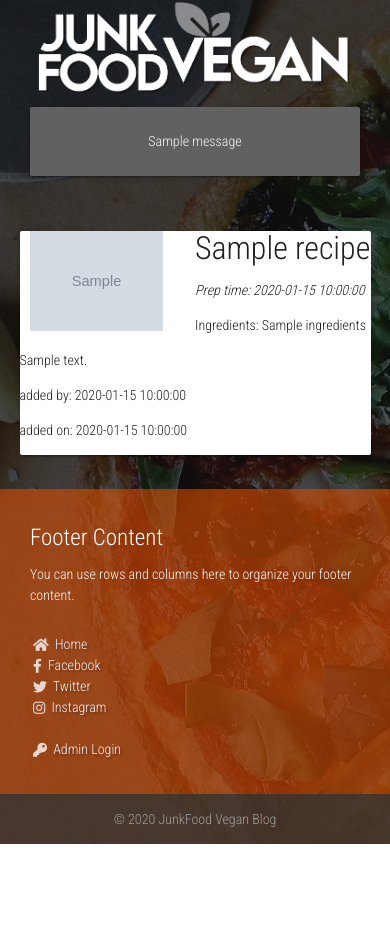
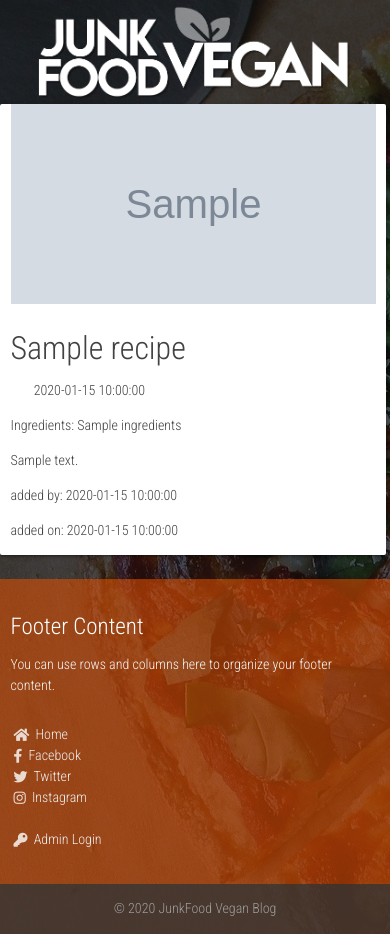
Before and after one commit to RoryBr1/Milestone-3, a Flask app: page / in a window 390 px wide. Before the commit the page ends 844 px from the top, so only its background shows below. Run offline with Flask 2, Linux system fonts and the light colour scheme; grey boxes marked "Sample" are stand-in pictures; one stand-in notice (Sample message) is shown; a database or web service that is not in the repository returns one stand-in record (values such as "Sample title"); some libraries are stand-ins or nearby versions.

Commit message:
html files renamed for convention. deletion flash message now displays deleted document name. added show-recipe.html and basic functionality. beautify formatted files.

```diff
--- a/app.py
+++ b/app.py
@@ -24,6 +24,7 @@ mongo = PyMongo(app)
 def get_recipes():
     recipes = list(mongo.db.recipes.find())
     return render_template("recipes.html", recipes=recipes)
+
 
 @app.route("/admin_login", methods=["GET", "POST"])
 def admin_login():
@@ -84,7 +85,7 @@ def logout():
     # remove user from session cookie
     flash("You have been logged out")
     session.pop("user")
-    return redirect(url_for("get_recipes"))
+    return redirect(url_for("get-recipes"))
 
 
 @app.route("/add_recipe", methods=["GET", "POST"])
@@ -103,18 +104,24 @@ def add_recipe():
         recipe_name = request.form.get("recipe_name").title()
         mongo.db.recipes.insert_one(recipe)
         flash(recipe_name + " added successfully.")
-        return redirect(url_for("get_recipes"))
+        return redirect(url_for("get-recipes"))
 
     categories = mongo.db.categories.find()
     prep_times = mongo.db.prep_times.find()
     return render_template("add-recipe.html", categories=categories, prep_times=prep_times)
 
 
-@app.route("/delete_recipe/<recipe_id>")
-def delete_recipe(recipe_id):
+@app.route("/delete_recipe/<recipe_id>/<recipe_name>")
+def delete_recipe(recipe_id, recipe_name):
     mongo.db.recipes.remove({"_id": ObjectId(recipe_id)})
-    flash(" deleted successfully")
-    return redirect(url_for("get_recipes"))
+    flash(recipe_name + " has been deleted")
+    return redirect(url_for("get-recipes"))
+
+
+@app.route("/show_recipe/<recipe_id>")
+def show_recipe(recipe_id):
+    recipe = mongo.db.recipes.find_one({"_id" : ObjectId(recipe_id)})
+    return render_template("show-recipe.html", recipe=recipe)
 
 
 if __name__ == "__main__":
--- a/static/css/style.css
+++ b/static/css/style.css
@@ -7,6 +7,10 @@
      display: flex;
      min-height: 100vh;
      flex-direction: column;
+ }
+
+ button {
+     font-family: "Roboto Condensed", sans-serif;
  }
 
  main {
@@ -20,11 +24,75 @@
      line-height: 100px;
      padding-left: 10%;
      padding-right: 10%;
+     padding-top: 5px;
  }
 
  /* .invisible is used to hide flash messages after a few seconds */
  .invisible {
-      display:none;
+     display: none;
+ }
+
+
+ .btn {
+     text-shadow: 2px 2px 2px rgba(0, 0, 0, 0.3);
+ }
+
+ button {
+     text-shadow: 2px 2px 2px rgba(0, 0, 0, 0.3);
+ }
+
+ button {
+     text-shadow: 2px 2px 2px rgba(0, 0, 0, 0.3);
+ }
+
+ button i {
+     text-shadow: none;
+     color: rgba(255, 255, 255, 0.8) !important;
+     vertical-align: middle;
+     padding-left: 3px;
+     padding-right: 3px;
+ }
+
+ .btn i {
+     text-shadow: none;
+     color: rgba(255, 255, 255, 0.8) !important;
+     vertical-align: middle;
+     padding-left: 3px;
+     padding-right: 3px;
+ }
+
+ a i {
+     text-shadow: none;
+     color: rgba(255, 255, 255, 0.8) !important;
+     vertical-align: middle;
+     padding-left: 3px;
+     padding-right: 3px;
+ }
+
+ .admin-panel-btn {
+     margin-top: 10px;
+     min-width: 100%;
+ }
+
+ .edit-delete-btn {
+     position: relative;
+     top: 100%;
+     text-shadow: 2px 2px 2px rgba(0, 0, 0, 0.3);
+     min-width: 100%;
+     margin: 0;
+     margin-bottom: 10px;
+ }
+
+ .recipe-card {
+     margin: 0.25%;
+     width: 33% !important;
+     height: 35vw;
+ }
+
+ .recipe-card img {
+     object-fit: cover;
+     width: 100%;
+     height: 200px;
  }
 
  .page-footer {
@@ -35,57 +103,58 @@
      background-color: rgba(38, 50, 56, 0.7) !important;
  }
 
-  .btn {
-      text-shadow: 2px 2px 2px rgba(0,0,0,0.3);
+ .hvr-reveal:before {
+     border-color: rgba(255, 255, 255, 0.2);
  }
 
-  a {
-      text-shadow: 2px 2px 2px rgba(0,0,0,0.3);
+ /* hide flash message */
+ #flash-message {
+     position: fixed;
+     top: 25px;
+     left: 33%;
+     width: 33%;
+     z-index: 1000;
+     background-color: rgba(0, 0, 0, 0.8);
+     border: 1px solid rgba(255, 255, 255, 0.3);
+     -moz-animation: fadeOut 0.8s ease-in 1.5s forwards;
+     /* Firefox */
+     -webkit-animation: fadeOut 0.8s ease-in 1.5s forwards;
+     /* Safari and Chrome */
+     -o-animation: fadeOut 0.8s ease-in 1.5s forwards;
+     /* Opera */
+     animation: fadeOut 0.8s ease-in 1.5s forwards;
+     -webkit-animation-fill-mode: forwards;
+     animation-fill-mode: forwards;
  }
 
-    button {
-      text-shadow: 2px 2px 2px rgba(0,0,0,0.3);
+ @media only screen and (max-width: 600px) {
+     .container {
+         width: 100%;
      }
 
-    button {
-      text-shadow: 2px 2px 2px rgba(0,0,0,0.3);
+     .recipe-card {
+         margin: 1%;
+         width: 99% !important;
+         height: fit-content;
+     }
  }
 
-  button i {
-      text-shadow: none;
-      color: rgba(255,255,255,0.8) !important;
-      vertical-align: middle;
-      padding-left:3px;
-      padding-right:3px;
+ @keyframes fadeOut {
+     0% {
+         opacity: 1;
      }
 
-  .btn i {
-       text-shadow: none;
-      color: rgba(255,255,255,0.8) !important;
-      vertical-align: middle;
-      padding-left:3px;
-      padding-right:3px;
+     100% {
+         opacity: 0;
+     }
  }
 
-    a i {
-         text-shadow: none;
-      color: rgba(255,255,255,0.8) !important;
-      vertical-align: middle;
-      padding-left:3px;
-      padding-right:3px;
+ @-webkit-keyframes fadeOut {
+     0% {
+         opacity: 1;
      }
 
-  .admin-panel-btn {
-      margin-top:10px;
-      min-width:100%;
+     100% {
+         opacity: 0;
      }
-
-  .edit-delete-btn {
-      min-width:100%;
-      margin:0;
-      margin-bottom:10px;
  }
-
-.hvr-reveal:before {
-	border-color: rgba(255,255,255,0.1);
-}
--- a/templates/base.html
+++ b/templates/base.html
@@ -24,6 +24,18 @@
 </head>
 
 <body>
+    <section>
+        <!--flash messages-->
+        {% with messages = get_flashed_messages() %}
+        {% if messages %}
+        {% for message in messages %}
+        <div class="center" id="flash-message">
+            <p class="grey-text text-lighten-3">{{ message }}</p>
+        </div>
+        {% endfor %}
+        {% endif %}
+        {% endwith %}
+    </section>
 
     <header>
         <nav>
@@ -45,32 +57,6 @@
             </div>
         </nav>
     </header>
-
-
-    <section>
-        <!--flash messages-->
-        {% with messages = get_flashed_messages() %}
-        {% if messages %}
-        {% for message in messages %}
-        <div class="container center-align" id="flash-message">
-            <div class="row">
-                <div class="col s12">
-                    <div class="card grey darken-2">
-                        <div class="card-content grey-text text-lighten-4">
-                            <p>{{ message }}</p>
-                        </div>
-                    </div>
-                </div>
-            </div>
-        </div>
-        {% endfor %}
-        {% endif %}
-        {% endwith %}
-    </section>
-
-    <section>
-
-    </section>
 
     <main>
 
--- a/templates/recipes.html
+++ b/templates/recipes.html
@@ -2,7 +2,7 @@
 {% block content %}
 {% if session.user|lower == "admin1"|lower %}
 
-<div class="container center-align">
+<div class="container">
     <div class="row">
         <div class="col s12">
             <div class="row">
@@ -26,14 +26,14 @@
 </div>
 {% endif %}
 
+<div class="container">
+    <div class="row">
         {% for recipe in recipes %}
-<div class="container">
-    <div class="card ">
-        <div class="row">
-            <div class="col s6 m3"><img src="{{ recipe.img_url }}" height=100></div>
-
+        <div class="card recipe-card col s12 m3 left ">
+            <img src="{{ recipe.img_url }}">
+            <a href="{{ url_for('show_recipe', recipe_id=recipe._id) }}" class="grey-text text-darken-3">
                 <h4>{{ recipe.recipe_name }}</h4>
-            <p><em>Prep time: {{ recipe.prep_time }}</em></p>
+                <p><i class="fas fa-clock"></i> {{ recipe.prep_time }}</p>
                 <p>Ingredients: {{ recipe.ingredients }}</p>
 
                 <p>{{ recipe.recipe_desc }}</p>
@@ -44,37 +44,44 @@
 
                 <!-- Delete confirmation modal -->
                 <div id="{{ recipe._id }}" class="modal">
+                    <div class="container">
                         <div class="modal-content">
                             <h5 class="center-align"><i class="fas fa-trash-alt grey-text text-lighten-1"></i> Delete
                                 "{{ recipe.recipe_name }}" ?</h5><br>
                             <p class="center">This action cannot be reversed.</p>
                         </div>
                         <div class="modal-footer">
-                    <div class="col s6 valign center-block">
-                    <a href="{{ url_for('delete_recipe', recipe_id=recipe._id) }}" data-target="{{ recipe._id }}"
-                        class="btn-small edit-delete-btn red lighten-2 hvr-reveal btn"><i
+                            <div class="row">
+                                <div class="col s12">
+                                    <a href="{{ url_for('delete_recipe', recipe_id=recipe._id, recipe_name=recipe.recipe_name) }}"
+                                        data-target="{{ recipe._id }}"
+                                        class="btn-small edit-delete-btn red lighten-2 hvr-reveal"><i
                                             class="fas fa-trash-alt"></i> Delete</a>
                                 </div>
                             </div>
-            </div><!-- / delete confirmation modal -->
-
-            <div class="row">
-                <div class="col s12 m3 right">
-                    <button data-target="{{ recipe._id }}"
-                        class="btn-small edit-delete-btn red lighten-2 hvr-reveal btn modal-trigger"><i
-                            class="fas fa-trash-alt"></i> Delete</button>
+                        </div>
+                    </div>
+            </a>
         </div>
 
-                <div class="col s12 m3 right">
-                    <a href="{{ url_for('add_recipe') }}" class="btn-small edit-delete-btn indigo lighten-2"> <i
-                            class="fas fa-edit"></i>
-                        Edit</a></div>
+        <!-- / delete confirmation modal -->
+        <div class="row">
+            <div class="col s6 right">
+                <button data-target="{{ recipe._id }}"
+                    class="btn-small edit-delete-btn red lighten-2 hvr-reveal btn modal-trigger"
+                    alt="Delete this recipe"><i class="fas fa-trash-alt"></i> <span
+                        class="hide-on-small-only">Delete</span> </button>
+            </div>
 
+            <div class="col s6 right">
+                <a href="{{ url_for('add_recipe') }}" class="btn-small edit-delete-btn indigo lighten-2 hvr-reveal"
+                    alt="Delete this recipe">
+                    <i class="fas fa-edit"></i>
+                    <span class="hide-on-small-only">Edit</span></a></div>
         </div>
         {% endif %}
-
+    </div>
+    {% endfor %}
 </div>
 </div>
-</div>
-{% endfor %}
 {% endblock %}
```
Also changed, not shown: static/js/script.js (+20 -5 lines), templates/add-recipe.html (+17 -11 lines), templates/admin-login.html (+4 -4 lines), templates/show-recipe.html (added, +20 -0 lines). Lines whose indentation alone changed are shown as unchanged.
